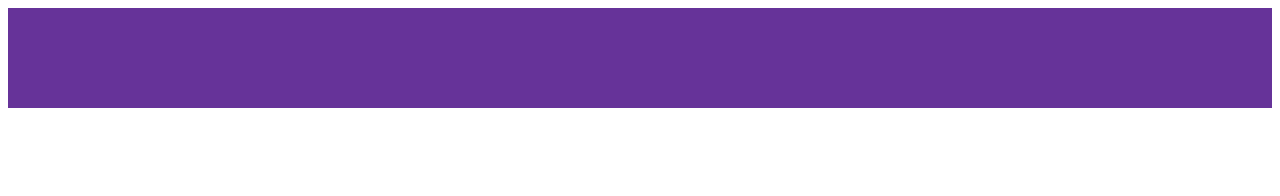
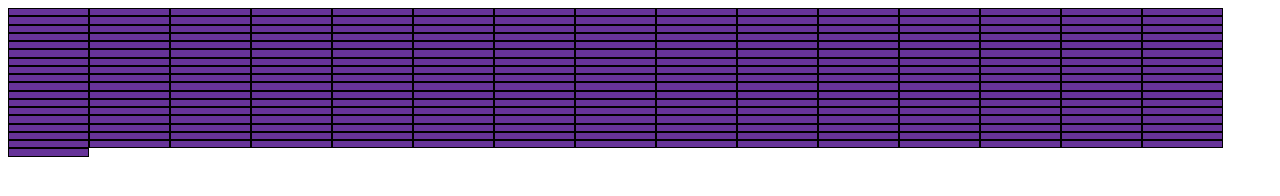
Before and after one commit to realmbs/odin-etch-a-sketch, a plain HTML site: page index.html in a window 1280 px wide. Drawn offline with Linux system fonts and the light colour scheme.

Commit message:
playing w dynamic sizing

```diff
--- a/script.js
+++ b/script.js
@@ -5,8 +5,11 @@ const createGridItems = (l, h = 1) => {
   for (let i = 0; i < (l * h); i++) {
     const newDiv = document.createElement('div');
     newDiv.classList.add('grid-item');
+    newDiv.style.width = `${100 / l}px`;
+    newDiv.style.height = `${100 / h}px`;
+    newDiv.style.flex = `0 0 ${100 / l}%`;
     container.appendChild(newDiv);
   }
 }
 
-createGridItems(16);
+createGridItems(16, 16);
--- a/style.css
+++ b/style.css
@@ -4,8 +4,9 @@
 }
 
 .grid-item {
-  flex: 1 0 6.25%;
   background-color: rebeccapurple;
-  width: 100px;
-  height: 100px;
+  /* flex: 0 0 6.25%; */
+  /* width: 100px; */
+  /* height: 100px; */
+  border: 1px solid black;
 }
```
